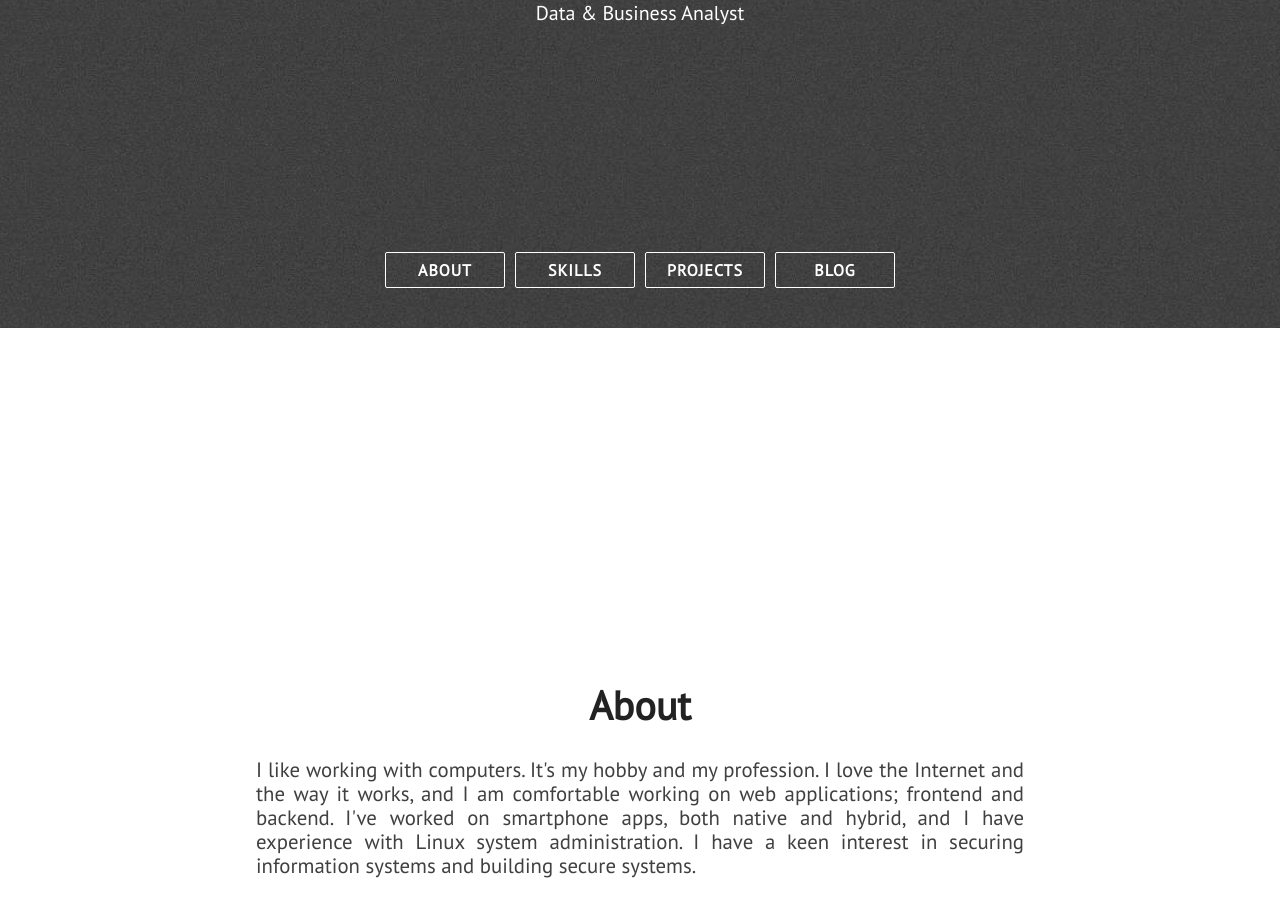
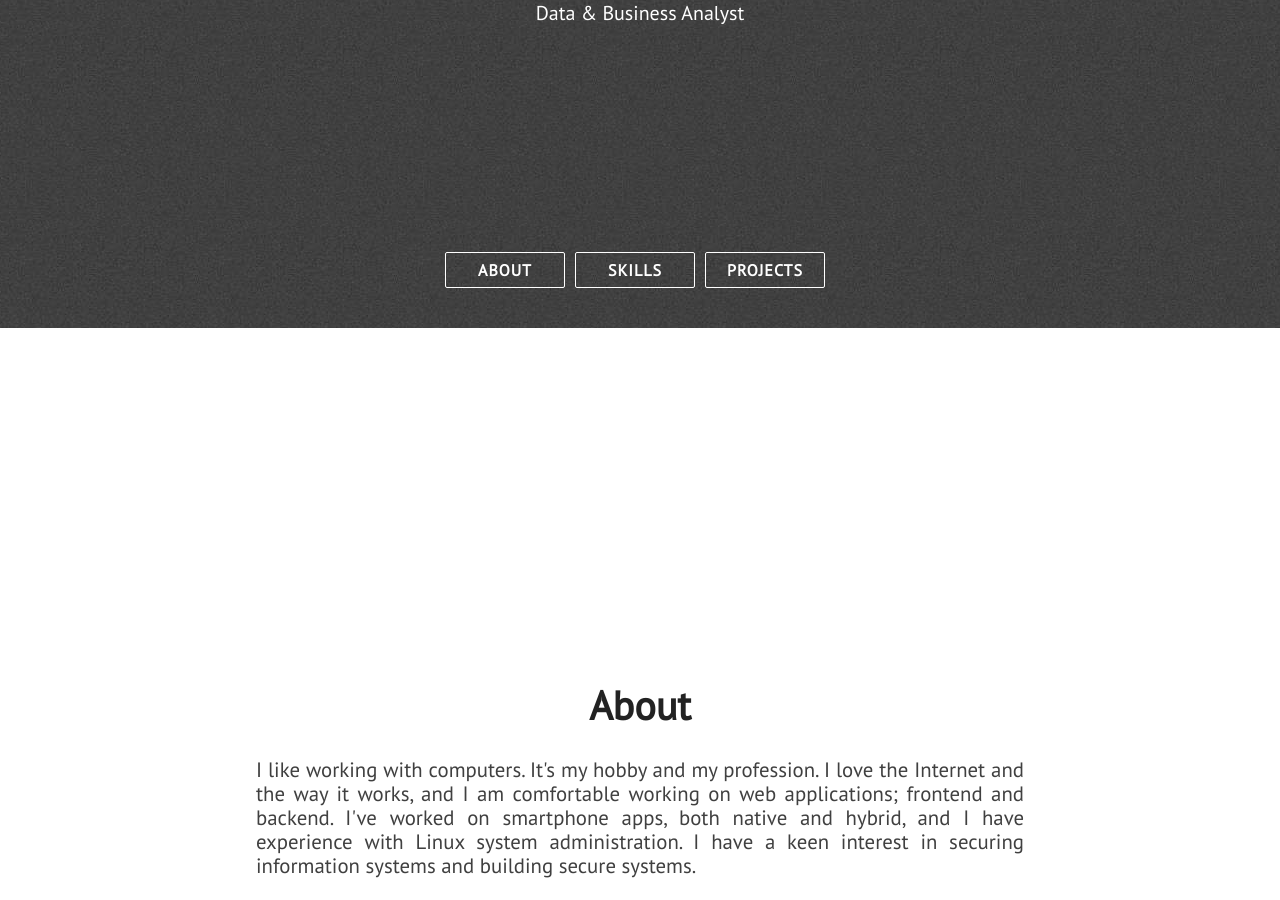
Before and after one commit to skctcdgit/skctcdgit.github.io, a Jekyll site: the page built from index.html, in a window 1280 px wide and 900 px high, scrolled down 572 px. Built offline with Jekyll 4.4.1, drawn with Linux system fonts in a browser that asks for light colours; nearby versions of some CDN libraries.

Commit message:
Update nav.html

```diff
--- a/_includes/nav.html
+++ b/_includes/nav.html
@@ -10,7 +10,6 @@
             <a class="semi-transparent-button with-border nav-links" href="#about">ABOUT</a>
             <a class="semi-transparent-button with-border nav-links" href="#skills">SKILLS</a>
             <a class="semi-transparent-button with-border nav-links" href="#projects">PROJECTS</a>
-            <a class="semi-transparent-button with-border nav-links" href="#blog-posts">BLOG</a>
         </div>
     </div>
 </section>
```
